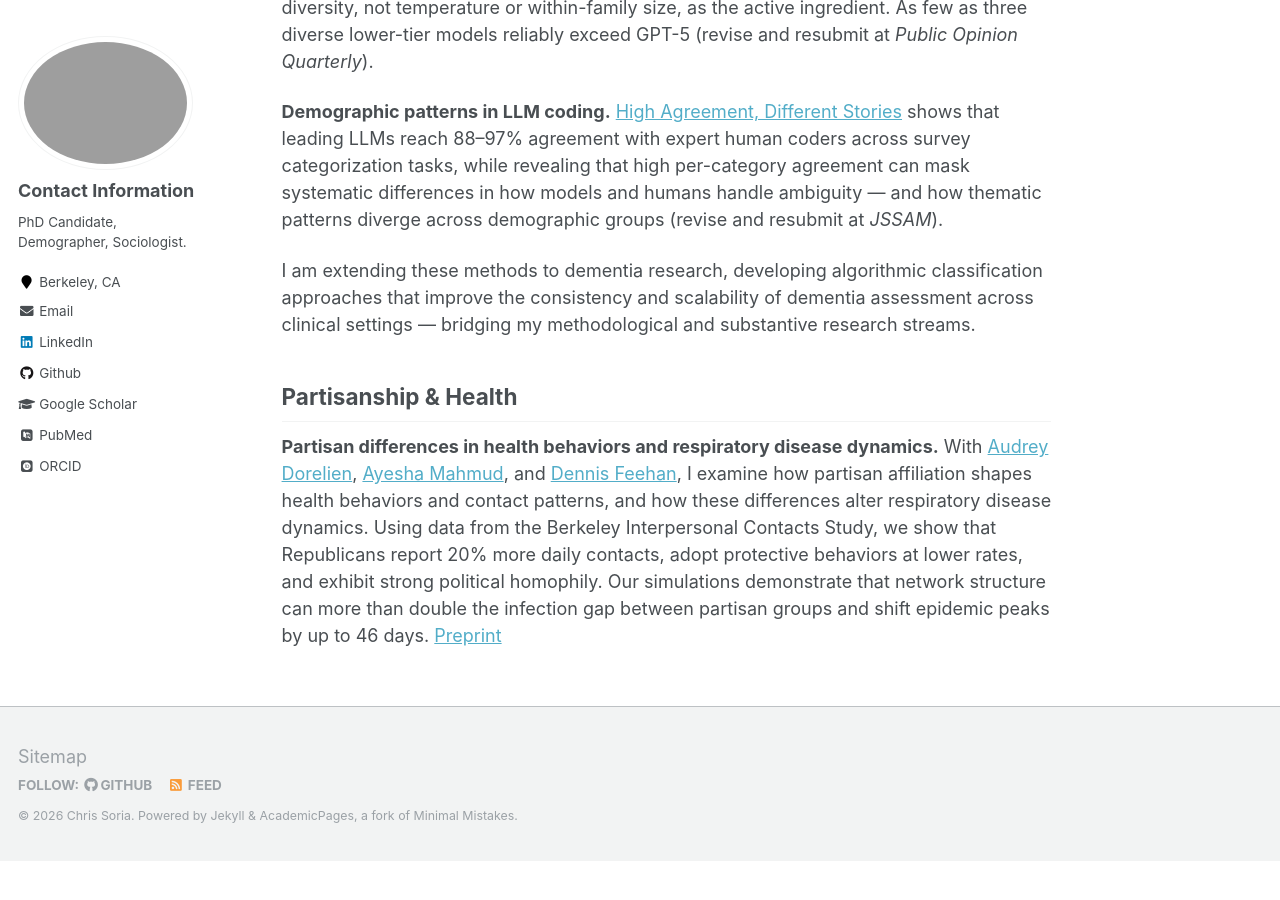
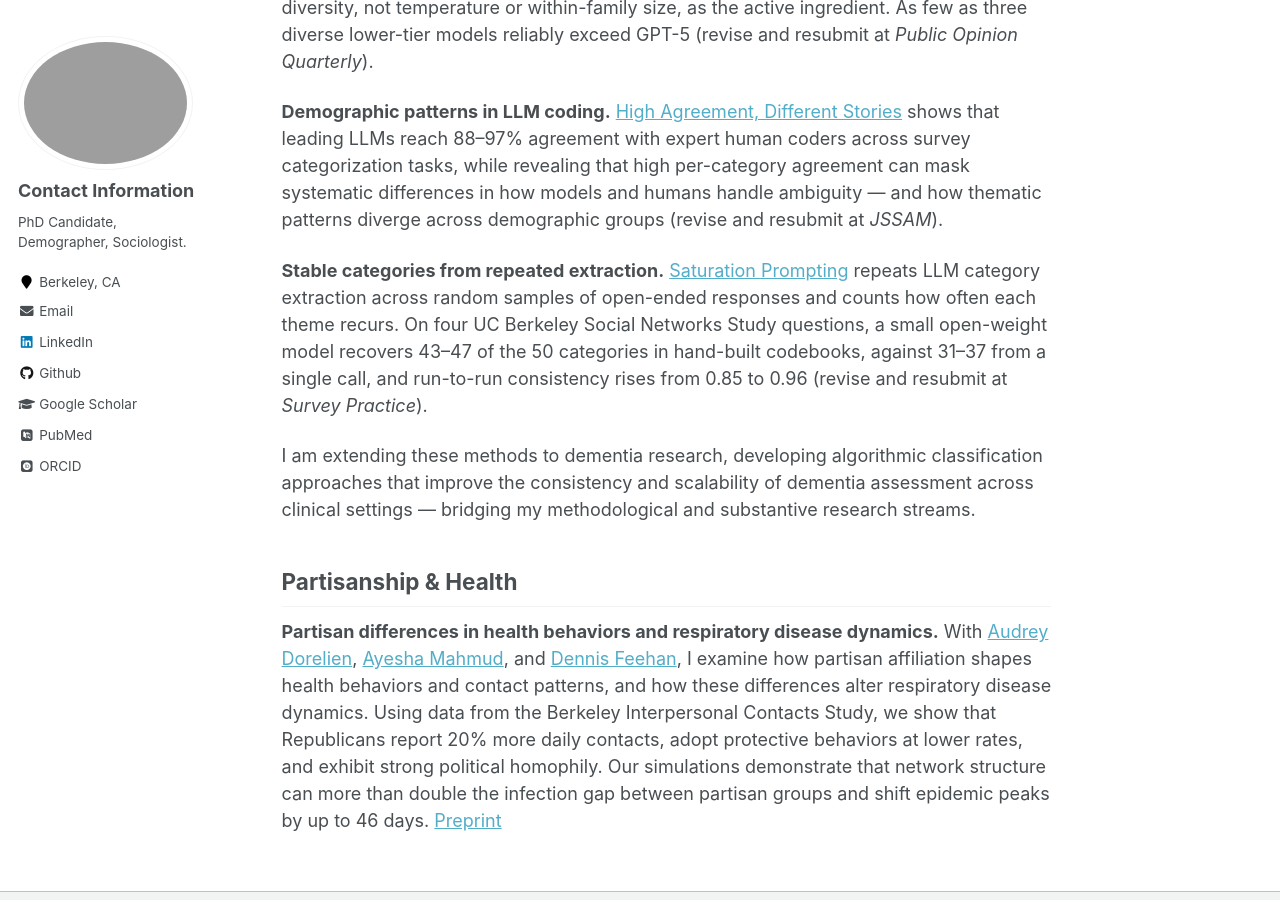
Before and after one commit to chrissoria/chrissoria.github.io, a Jekyll site: the page built from _pages/research.md, in a window 1280 px wide and 900 px high, scrolled down 2107 px. Built offline with Jekyll 4.4.1, drawn with Linux system fonts in a browser that asks for light colours; some web fonts are replaced; before the commit the page ends 2968 px from its top, so only the background shows below that.

Commit message:
research: add saturation prompting preprint
Co-Authored-By: Claude Opus 5.5 <noreply@anthropic.com>

```diff
--- a/_pages/research.md
+++ b/_pages/research.md
@@ -39,6 +39,8 @@ I develop computational tools and methods that serve my substantive research on
 
 **Demographic patterns in LLM coding.** [High Agreement, Different Stories](https://osf.io/preprints/socarxiv/85kyd_v1) shows that leading LLMs reach 88–97% agreement with expert human coders across survey categorization tasks, while revealing that high per-category agreement can mask systematic differences in how models and humans handle ambiguity — and how thematic patterns diverge across demographic groups (revise and resubmit at *JSSAM*).
 
+**Stable categories from repeated extraction.** [Saturation Prompting](https://osf.io/preprints/socarxiv/wtkpm_v1) repeats LLM category extraction across random samples of open-ended responses and counts how often each theme recurs. On four UC Berkeley Social Networks Study questions, a small open-weight model recovers 43–47 of the 50 categories in hand-built codebooks, against 31–37 from a single call, and run-to-run consistency rises from 0.85 to 0.96 (revise and resubmit at *Survey Practice*).
+
 I am extending these methods to dementia research, developing algorithmic classification approaches that improve the consistency and scalability of dementia assessment across clinical settings — bridging my methodological and substantive research streams.
 
 Partisanship & Health
```
